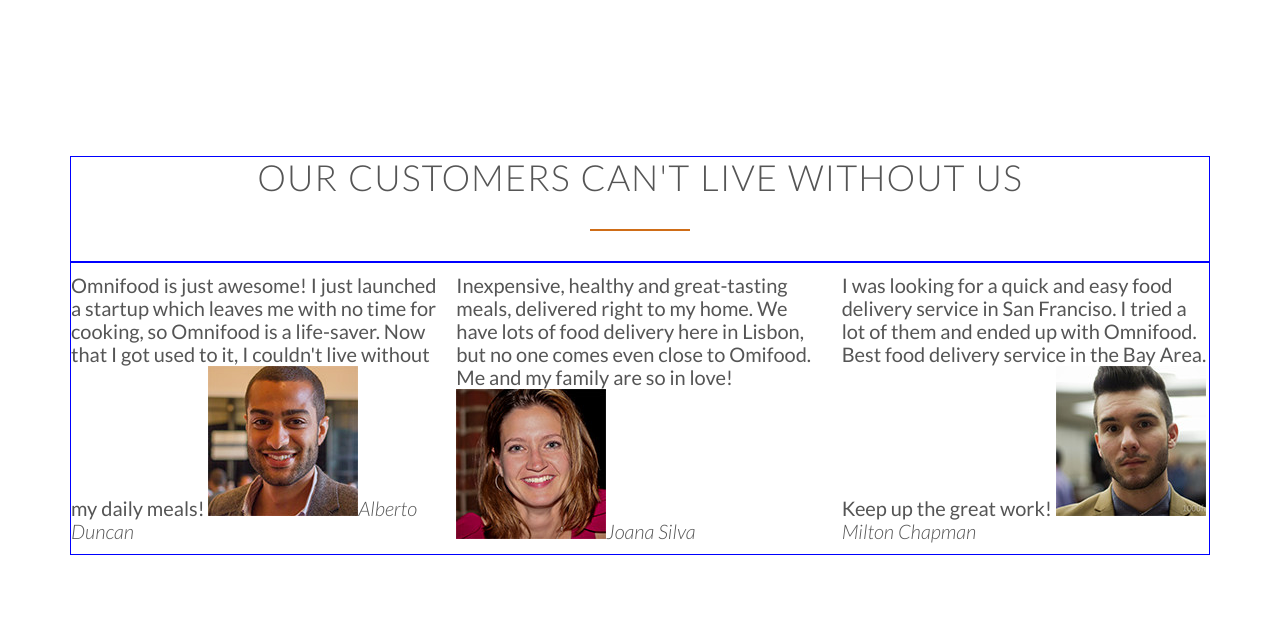
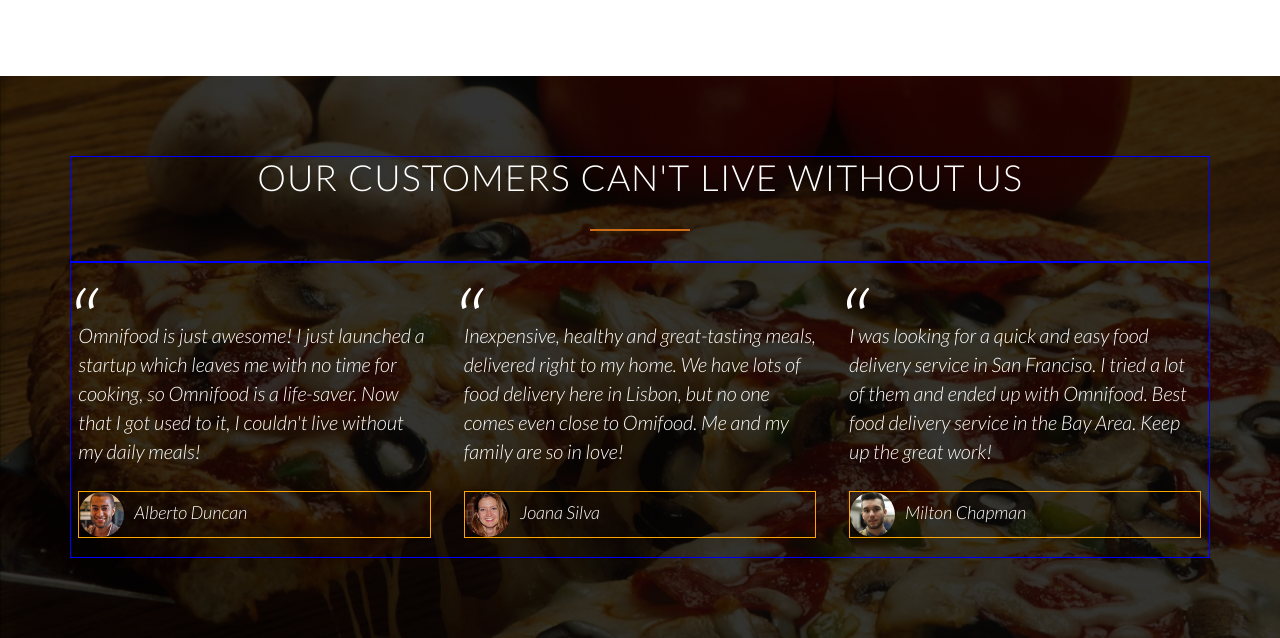
Before and after one commit to alexangria1992/omnifood-website, a plain HTML site: page index.html in a window 1280 px wide. Shown: the part 3246-3884 px from the top of the page. Drawn offline with Linux system fonts and the light colour scheme; files whose address does not match are found by name.

Commit message:
testimonials Section styling

```diff
--- a/resources/css/style.css
+++ b/resources/css/style.css
@@ -188,6 +188,7 @@ header {
   height: 100vh;
   background-size: cover;
   background-position: center;
+  background-attachment: fixed;
 }
 
 .hero-text-box {
@@ -351,3 +352,44 @@ CITIES SECTION
 .city-feature {
   margin-bottom: 5px;
 }
+
+/* TESTIMONIALS */
+
+.section-testimonials {
+  background-image: linear-gradient(rgba(0, 0, 0, 0.8), rgba(0, 0, 0, 0.8)),
+    url("../img/back-customers.jpg");
+  background-size: cover;
+  color: #fff;
+  background-attachment: fixed;
+}
+
+blockquote {
+  padding: 2%;
+  font-style: italic;
+  line-height: 145%;
+  position: relative;
+  margin-top: 40px;
+}
+
+cite {
+  font-size: 90%;
+  margin-top: 25px;
+  display: block;
+  border: 1px solid orange;
+}
+
+blockquote:before {
+  content: "\201C";
+  font-size: 500%;
+  display: block;
+  position: absolute;
+  top: -5px;
+  left: -5px;
+}
+
+cite img {
+  height: 45px;
+  border-radius: 50%;
+  margin-right: 10px;
+  vertical-align: middle;
+}
```
